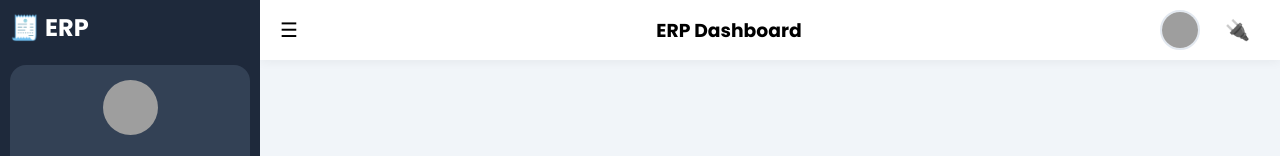
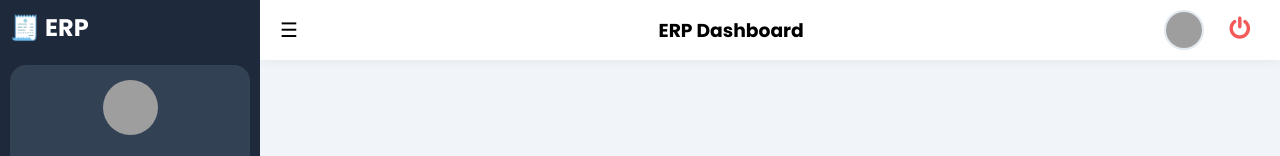
Before and after one commit to rajudevnath29-source/billing-app, a React (Create React App) app in the folder frontend/: page /invoice-edit/1 in a window 1280 px wide. Shown: the top 156 px of the page. Built offline with nearby package versions, Linux system fonts and the light colour scheme; sample sign-in values are in the browser's storage; grey boxes are pictures that could not be loaded.

Commit message:
power button

```diff
--- a/frontend/public/index.html
+++ b/frontend/public/index.html
@@ -1,24 +1,20 @@
 <!doctype html>
 <html lang="en">
+
 <head>
   <meta charset="utf-8" />
   <link rel="icon" href="%PUBLIC_URL%/favicon.ico" />
   <meta name="viewport" content="width=device-width, initial-scale=1" />
   <meta name="theme-color" content="#000000" />
-    <meta
-      name="description"
-      content="Web site created using create-react-app"
-    />
+  <meta name="description" content="Web site created using create-react-app" />
   <link rel="apple-touch-icon" href="%PUBLIC_URL%/logo192.png" />
   <!--
       manifest.json provides metadata used when your web app is installed on a
       user's mobile device or desktop. See https://developers.google.com/web/fundamentals/web-app-manifest/
     -->
   <link rel="manifest" href="%PUBLIC_URL%/manifest.json" />
-    <link
-      href="https://unpkg.com/boxicons@2.1.4/css/boxicons.min.css"
-      rel="stylesheet"
-    />
+  <link href="https://unpkg.com/boxicons@2.1.4/css/boxicons.min.css" rel="stylesheet" />
+  <link rel="stylesheet" href="https://cdnjs.cloudflare.com/ajax/libs/font-awesome/4.7.0/css/font-awesome.min.css" />
   <!--
       Notice the use of %PUBLIC_URL% in the tags above.
       It will be replaced with the URL of the `public` folder during the build.
@@ -30,6 +26,7 @@
     -->
   <title>React App</title>
 </head>
+
 <body>
   <noscript>You need to enable JavaScript to run this app.</noscript>
   <div id="root"></div>
@@ -44,4 +41,5 @@
       To create a production bundle, use `npm run build` or `yarn build`.
     -->
 </body>
+
 </html>
--- a/frontend/src/components/Header.js
+++ b/frontend/src/components/Header.js
@@ -50,7 +50,7 @@ export default function Header({ collapsed, setCollapsed }) {
 
         {/* POWER / LOGOUT */}
         <div style={styles.powerBtn} onClick={logout} title="Logout">
-          🔌
+          <i className="fa fa-power-off" style={{ fontSize: "24px", color: "#f35959" }}></i>
         </div>
       </div>
     </div>
```
Lines whose indentation alone changed are shown as unchanged.
